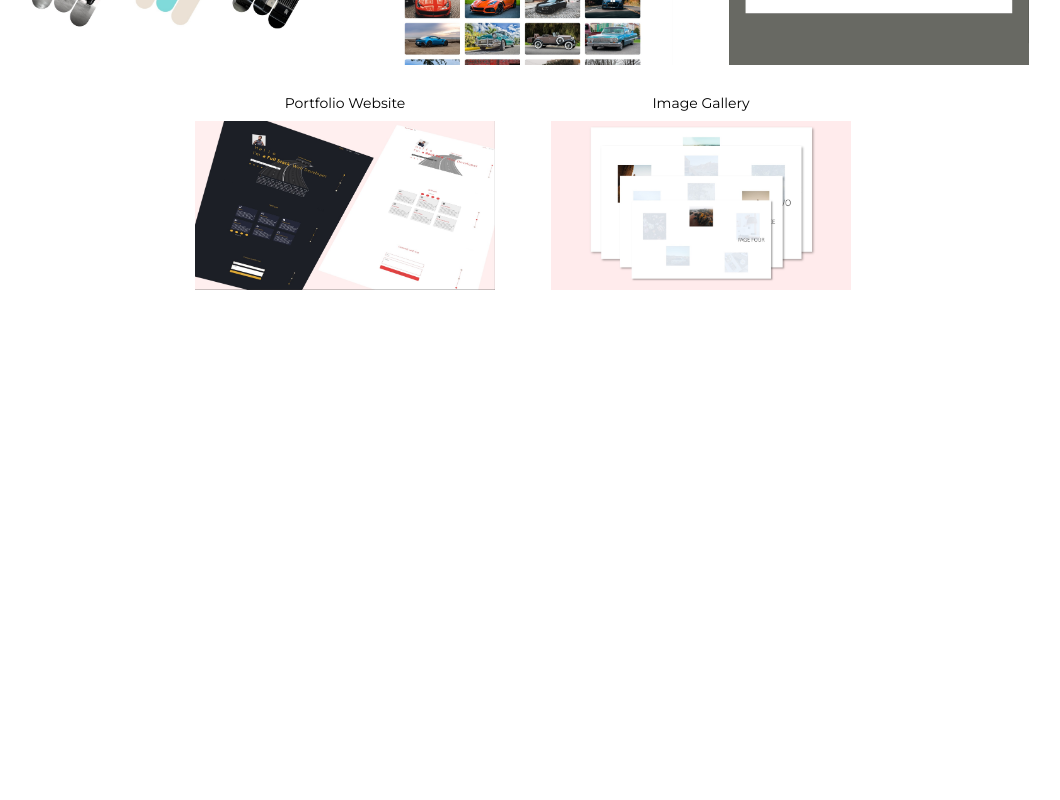
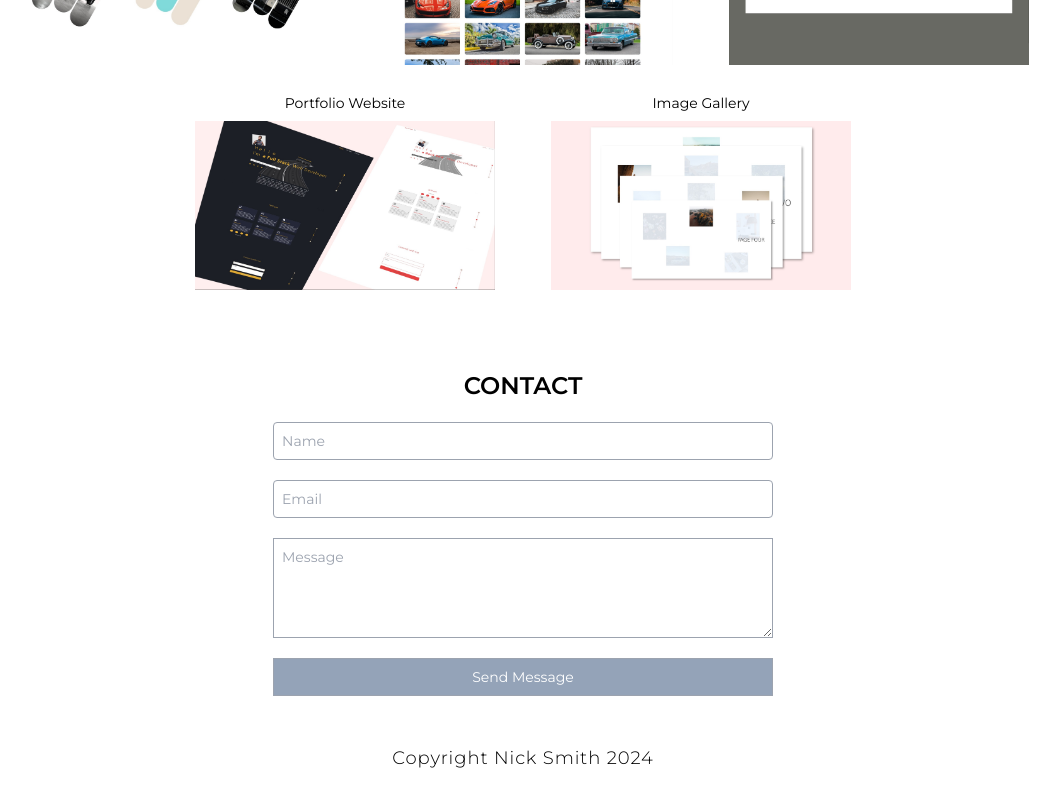
Before and after one commit to developer-tamim/react-tailwind-protfolio, a React (Vite) app: page / in a window 1280 px wide. Shown: the part 2309-3109 px from the top of the page, without its empty margins (117-1177 px from the left). Before the commit the page ends 2647 px from the top, so only its background shows below. Built offline with nearby package versions, Linux system fonts and the light colour scheme.

Commit message:
contact section and others

```diff
--- a/src/App.jsx
+++ b/src/App.jsx
@@ -5,6 +5,7 @@ import Landing from "./components/Landing";
 import About from "./components/About";
 import Skills from "./components/Skills";
 import Projects from "./components/Projects";
+import Contact from "./components/Contact";
 
 const App = () => {
   return (
@@ -14,6 +15,7 @@ const App = () => {
       <About/>
       <Skills/>
       <Projects/>
+      <Contact/>
     </>
   )
 }
--- /dev/null
+++ b/src/components/Contact.jsx
@@ -0,0 +1,40 @@
+const Contact = () => {
+  return (
+    <div className="flex flex-col items-center gap-y-5 mt-20">
+      <h1 className="text-2xl uppercase font-semibold">Contact</h1>
+      <form
+        action=""
+        method=""
+        className="flex flex-col gap-y-5 text-sm w-[500px] md:w-[400px] sm:w-[270px]"
+      >
+        <input
+          type="text"
+          name="name"
+          placeholder="Name"
+          className="outline-none border border-gray-400 p-2 rounded w-full"
+        />
+        <input
+          type="email"
+          name="email"
+          placeholder="Email"
+          className="outline-none border border-gray-400 p-2 rounded w-full"
+        />
+        <textarea
+          placeholder="Message"
+          name="message"
+          className="outline-none border border-gray-400 p-2 min-w-full min-h-[100px] max-h-[150px]"
+        ></textarea>
+        <input
+          type="submit"
+          value="Send Message"
+          className="outline-none border border-gray-400 p-2 w-full bg-slate-400 text-white cursor-pointer"
+        />
+      </form>
+      <p className="text-lg m-7 tracking-wider font-light">
+        Copyright Nick Smith <span>{new Date().getFullYear()}</span>
+      </p>
+    </div>
+  );
+};
+
+export default Contact;
```
Also changed, not shown: error.txt (deleted).
